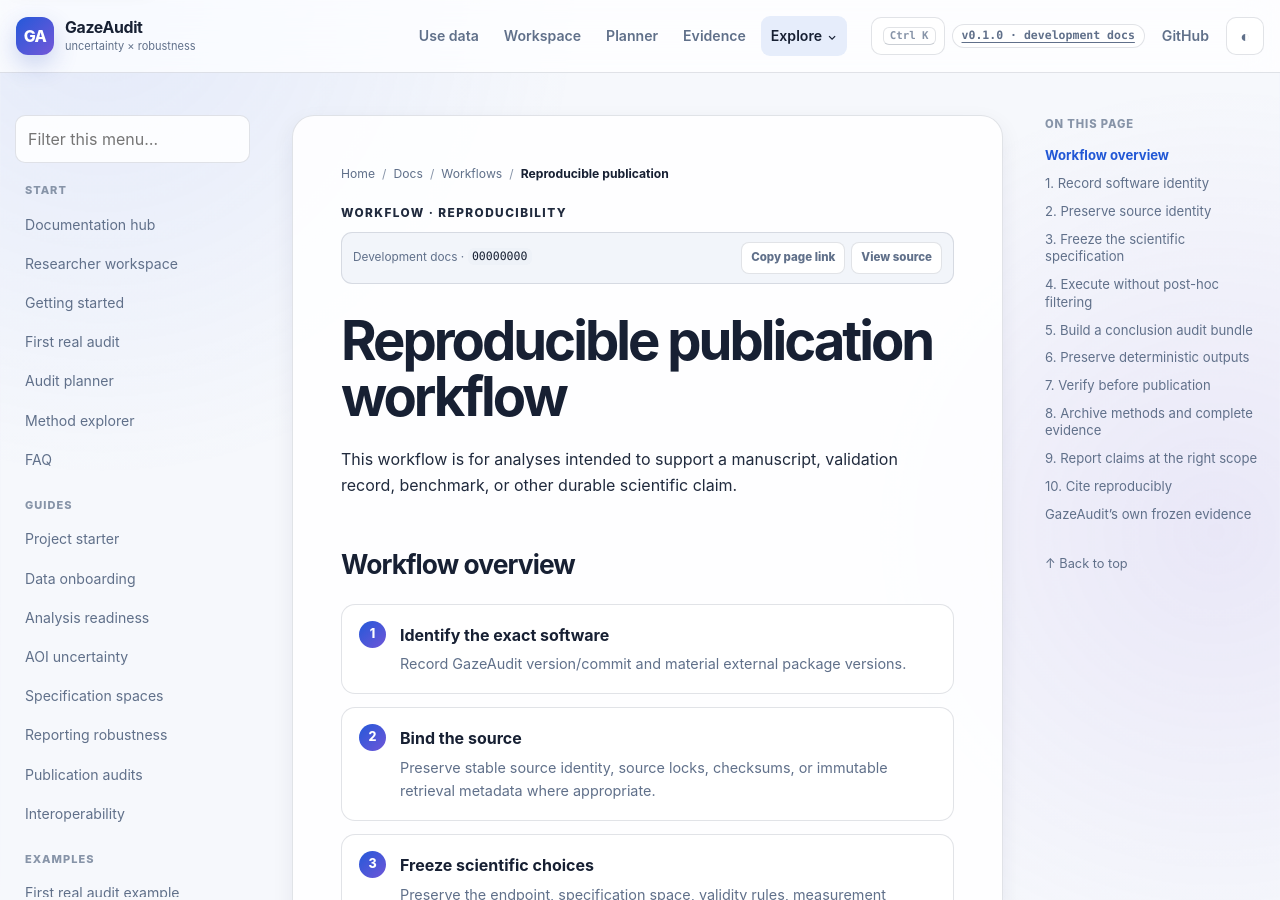
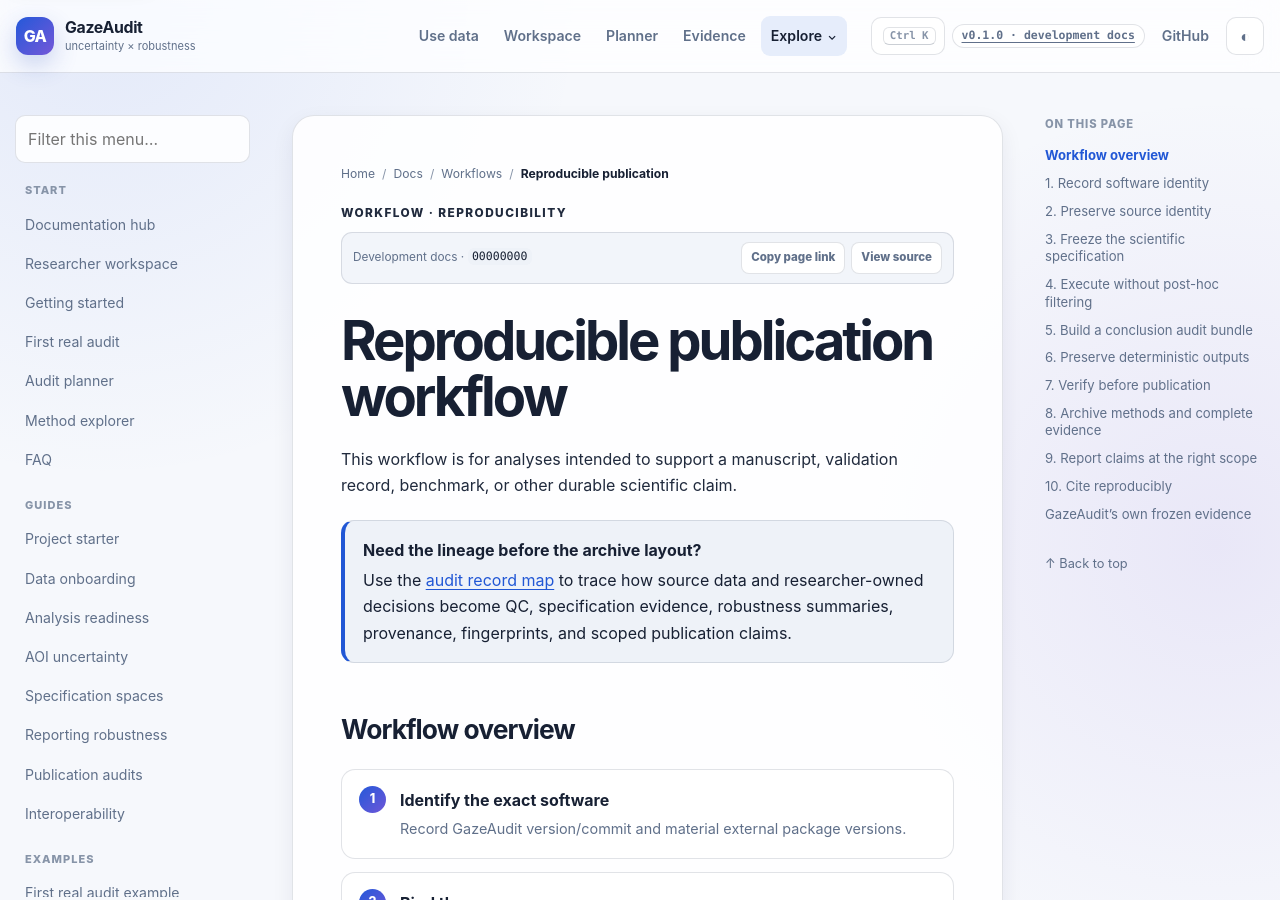
Before and after one commit to stefanosbalaskas/GazeAudit, a Jekyll site: the page built from docs/workflows/reproducible-publication.md, in a window 1280 px wide and 900 px high. Built offline with Jekyll 4.4.1, drawn with Linux system fonts in a browser that asks for light colours.

Commit message:
docs: connect publication workflow to record lineage

```diff
--- a/docs/workflows/reproducible-publication.md
+++ b/docs/workflows/reproducible-publication.md
@@ -7,6 +7,11 @@ kicker: Workflow · Reproducibility
 # Reproducible publication workflow
 
 This workflow is for analyses intended to support a manuscript, validation record, benchmark, or other durable scientific claim.
+
+<div class="callout callout-info">
+  <strong>Need the lineage before the archive layout?</strong>
+  Use the <a href="{{ '/docs/guides/audit-record-map/' | relative_url }}">audit record map</a> to trace how source data and researcher-owned decisions become QC, specification evidence, robustness summaries, provenance, fingerprints, and scoped publication claims.
+</div>
 
 ## Workflow overview
 
```
